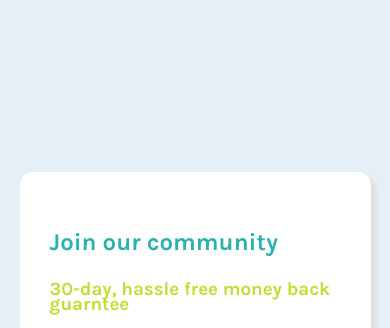
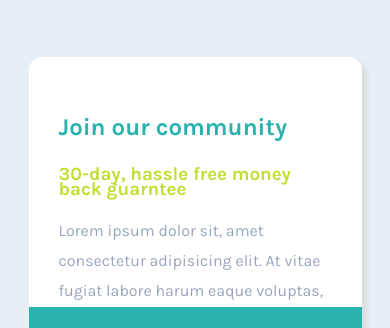
Before and after one commit to alaa58/challenge2, a plain HTML site: page index.html in a window 390 px wide. Shown: the top 328 px of the page. Drawn offline with Linux system fonts and the light colour scheme.

Commit message:
mediaquery

```diff
--- a/style.css
+++ b/style.css
@@ -6,6 +6,7 @@ body {
     justify-content: center;
     align-items: center;
     height: 100vh;
+    padding: 10px;
 }
 
 .main-div {
@@ -107,6 +108,11 @@ button:hover {
 }
 
 @media (max-width: 768px) {
+    .main-div {
+        width: 100%;
+        height: auto;
+
+    }
     .left-div{
         width: 100%;
         border-radius: 0%;
@@ -119,4 +125,5 @@ button:hover {
         border-bottom-right-radius: 12px;
         border-bottom-left-radius: 12px;
     }
+
 }
```
